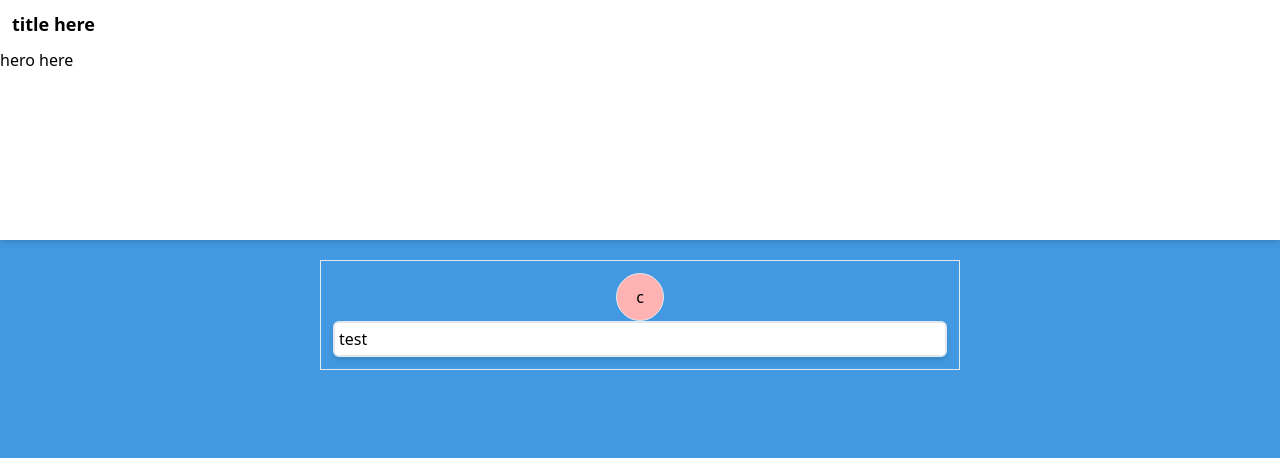
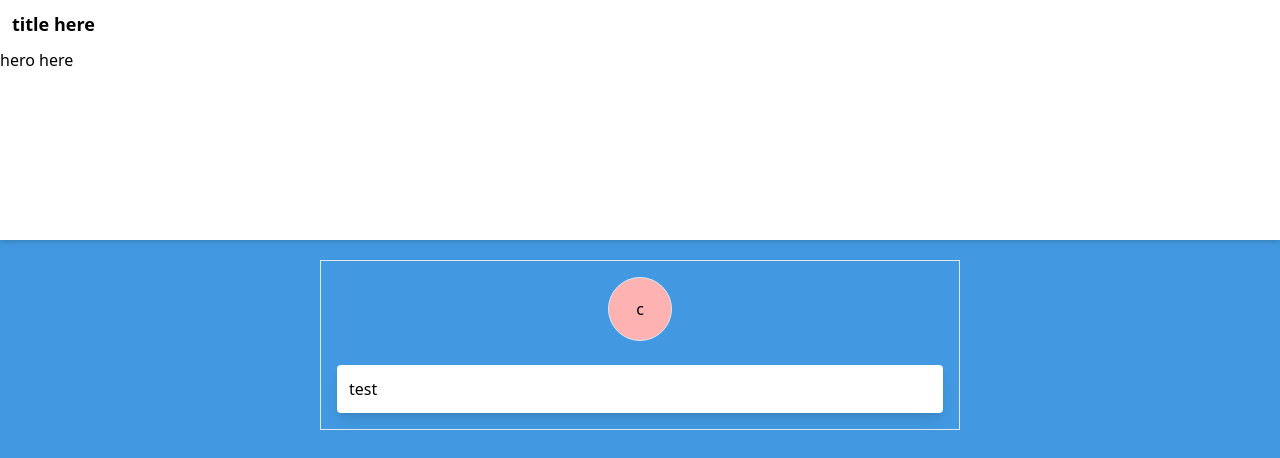
Before and after one commit to RashCD/my-resume, a Next.js app: page / in a window 1280 px wide. Shown: the top 458 px of the page. Built offline with nearby package versions, Linux system fonts and the light colour scheme; what codelift would draw is missing.

Commit message:
Adding card & circle component

```diff
--- a/components/Card.tsx
+++ b/components/Card.tsx
@@ -1,5 +1,7 @@
 const Card = (): JSX.Element => {
-  return <div className="border-solid border-2 bg-white rounded-md p-1 shadow-md h-auto">test</div>
-}
+  return (
+    <div className="border-solid bg-white h-auto border-0 p-3 shadow-lg rounded m-3">test</div>
+  );
+};
 
-export default Card
+export default Card;
--- a/components/Circle.tsx
+++ b/components/Circle.tsx
@@ -1,9 +1,9 @@
 const Circle = (): JSX.Element => {
   return (
-    <div className="border flex bg-red-300 border-solid rounded-full w-12 h-12 self-center justify-center items-center">
+    <div className="border flex bg-red-300 border-solid rounded-full self-center justify-center items-center h-16 w-16 m-3">
       c
     </div>
-  )
-}
+  );
+};
 
-export default Circle
+export default Circle;
--- a/pages/index.tsx
+++ b/pages/index.tsx
@@ -1,5 +1,5 @@
-import Circle from 'components/Circle'
-import Card from 'components/Card'
+import Circle from 'components/Circle';
+import Card from 'components/Card';
 
 const Header = (): JSX.Element => {
   return (
@@ -9,19 +9,19 @@ const Header = (): JSX.Element => {
       </div>
       <div className="bg-white h-48">hero here</div>
     </div>
-  )
-}
+  );
+};
 
 const Content = (): JSX.Element => {
   return (
     <div className="flex flex-1 justify-center">
-      <div className="flex border justify-center mt-5 flex-col w-screen max-w-screen-sm p-3">
+      <div className="flex justify-center mt-5 flex-col w-screen max-w-screen-sm p-1 border">
         <Circle />
         <Card />
       </div>
     </div>
-  )
-}
+  );
+};
 
 const Home = (): JSX.Element => {
   return (
@@ -29,7 +29,7 @@ const Home = (): JSX.Element => {
       <Header />
       <Content />
     </div>
-  )
-}
+  );
+};
 
-export default Home
+export default Home;
```
